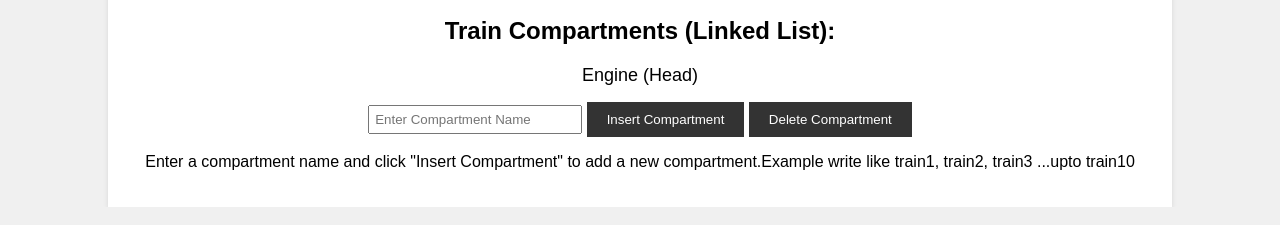
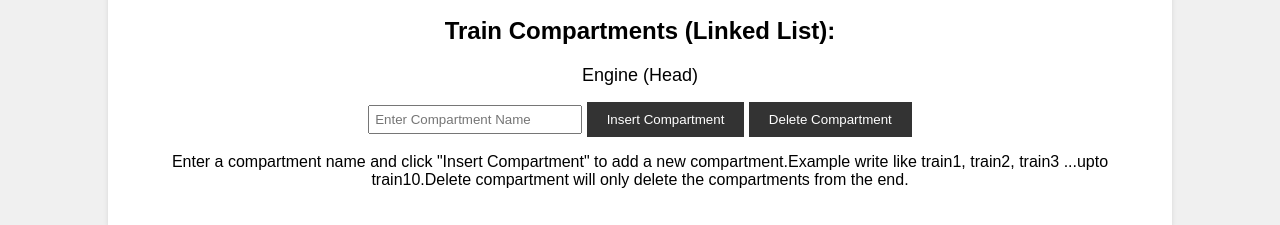
Before and after one commit to vinayaksoni1729/Train_Compartment_Linked_List, a plain HTML site: page index.html in a window 1280 px wide. Shown: the part 598-823 px from the top of the page. Drawn offline with Linux system fonts and the light colour scheme.

Commit message:
Update index.html

```diff
--- a/index.html
+++ b/index.html
@@ -110,7 +110,7 @@
                 <input type="text" id="compartment-name" placeholder="Enter Compartment Name">
                 <button onclick="addCompartment()">Insert Compartment</button>
                 <button onclick="deleteCompartment()">Delete Compartment</button>
-                <p id="instruction">Enter a compartment name and click "Insert Compartment" to add a new compartment.Example write like train1, train2, train3 ...upto train10</p>
+                <p id="instruction">Enter a compartment name and click "Insert Compartment" to add a new compartment.Example write like train1, train2, train3 ...upto train10.Delete compartment will only delete the compartments from the end.</p>
             </div>
         </div>
 
```
